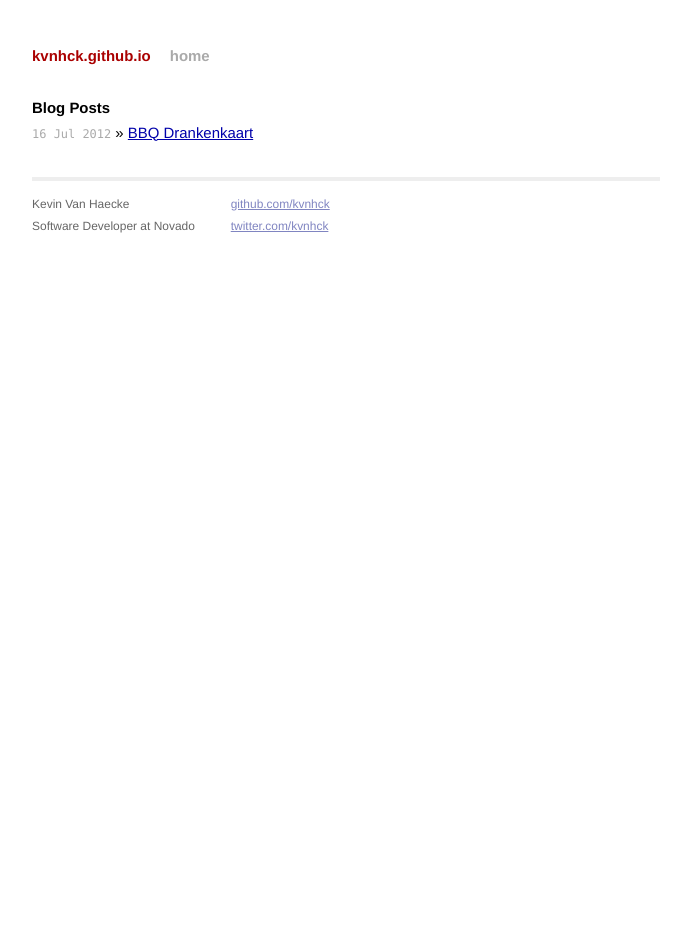
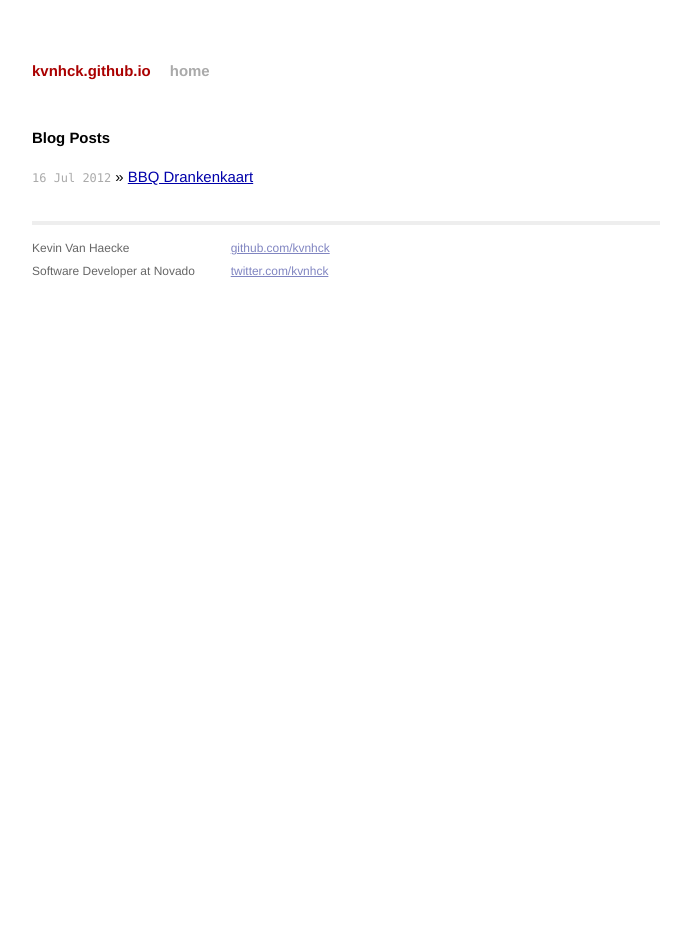
Before and after one commit to kvnhck/kvnhck.github.io, a Jekyll site: the page built from index.html, in a window 1280 px wide. Shown: the whole page, without its empty margins (294-985 px from the left). Built offline with Jekyll 4.4.1, drawn with Linux system fonts in a browser that asks for light colours; Markdown is read by kramdown in place of the engine named in the settings.

Commit message:
Update main.css

```diff
--- a/css/main.css
+++ b/css/main.css
@@ -22,8 +22,8 @@ body {
 h1, h2, h3, h4, h5, h6 {
   font-size: 100%; }
 
-h1 { margin-bottom: 1em 0; }
-p { margin: 1em 0; }
+h1 { margin: 1em 0; }
+p, ul { margin: 1em 0; }
 
 a         { color: #00a; }
 a:hover   { color: #000; }
```
